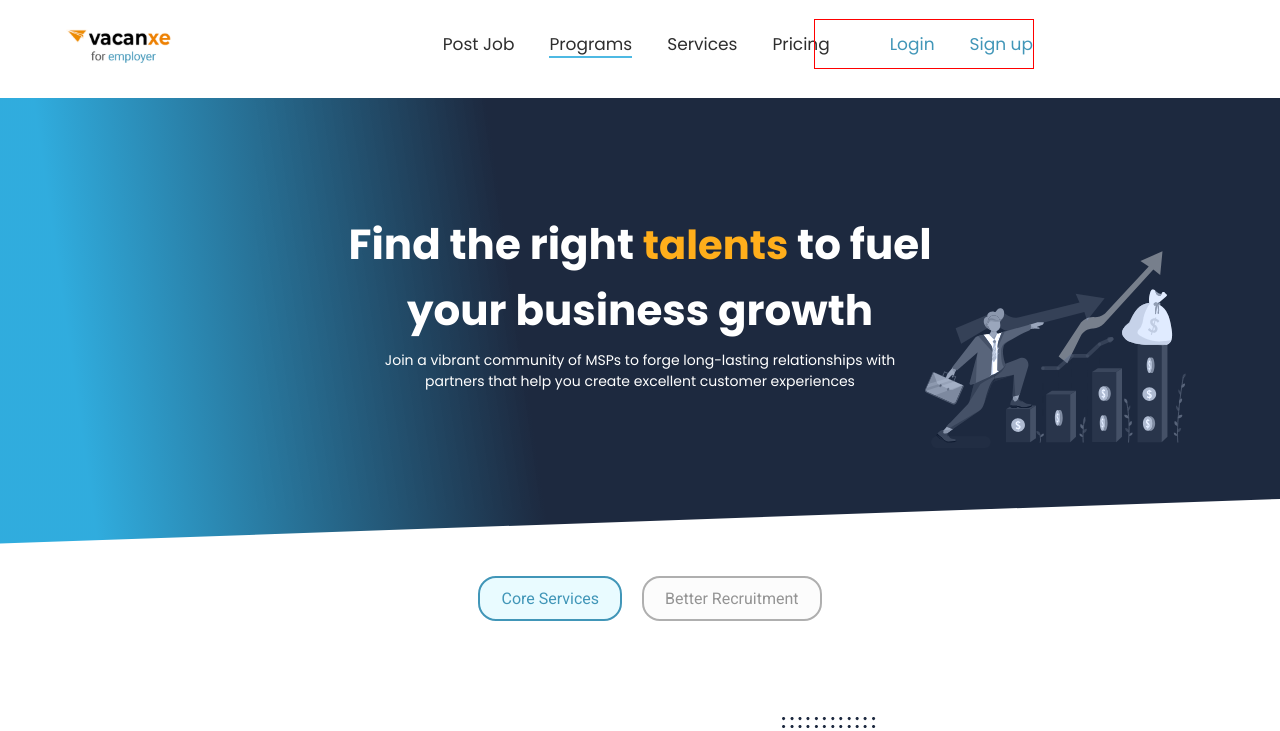
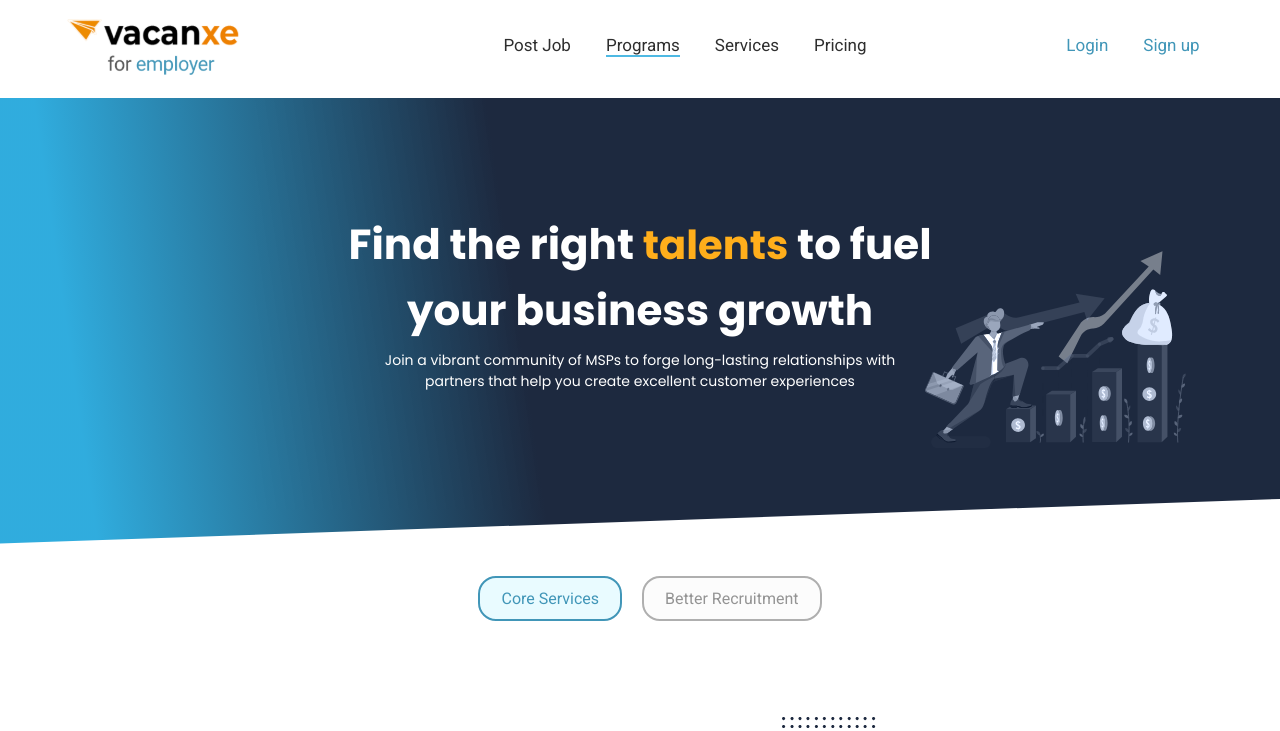
Before and after one commit to Farouk-Adedamola/Vacanxe, a React (Create React App) app: page / in a window 1280 px wide. Shown: the top 731 px of the page. Built offline with nearby package versions, Linux system fonts and the light colour scheme.

Commit message:
commit changes

```diff
--- a/src/Components/BuildSection/Build.module.css
+++ b/src/Components/BuildSection/Build.module.css
@@ -48,7 +48,7 @@ input {
   padding: 8px 14px;
   background: #ffffff;
   color: #909599;
-  border: transparent;
+  border: 1px solid #c8d0da;
   border-radius: 10px;
   margin-top: 4px;
   outline: transparent;
@@ -59,6 +59,8 @@ textarea {
   height: 120px;
   border-radius: 10px;
   border: none;
+  border: 1px solid #c8d0da;
+  outline: none;
 }
 
 .button {
--- a/src/Components/Footer/Footer.module.css
+++ b/src/Components/Footer/Footer.module.css
@@ -35,7 +35,6 @@ h4 {
 
 .first {
   margin: 0 auto;
-  width: 70vw;
 }
 
 .first p,
@@ -56,8 +55,8 @@ h4 {
 
 .container {
   display: flex;
-  width: 80vw;
   justify-content: space-between;
+  padding-right: 50px;
 }
 
 .first button {
@@ -67,9 +66,20 @@ h4 {
   border-radius: 10px;
 }
 
+@media screen and (max-width: 450px) {
+  .first,
+  .contacts {
+    width: 300px;
+  }
+
+  .container {
+    width: 80vw;
+    margin: 0 auto;
+  }
+}
+
 .contacts {
-  width: 70vw;
-  /* width: 50vw; */
+  /* width: 270px; */
   margin: 0 auto;
   padding-bottom: 5rem;
 }
--- a/src/Components/Main/Main.module.css
+++ b/src/Components/Main/Main.module.css
@@ -26,7 +26,6 @@
   font-family: "poppins";
   text-align: center;
   color: #fff;
-  /* font-size: 40px; */
 }
 
 .content h1 {
@@ -67,8 +66,7 @@
     top: 0.5rem;
     height: 446px;
   }
-  .section h1 {
-  }
+
   .content {
     width: 600px;
     padding: 70px 110px;
--- a/src/Components/Navigation/Nav.module.css
+++ b/src/Components/Navigation/Nav.module.css
@@ -48,7 +48,8 @@
 
 .article ul li a {
   text-decoration: none;
-  font-family: "poppins";
+  font-family: "roboto";
+  font-weight: 500;
   font-size: 18px;
 }
 
@@ -57,11 +58,12 @@
 }
 
 .secondLink {
+  /* justify-self: flex-end; */
   margin-top: -1rem;
   margin-left: -1rem;
 
   /* padding-left: 0; */
-  border: 1px solid red;
+  /* border: 1px solid red; */
 }
 
 .first {
@@ -70,6 +72,7 @@
 
 .second {
   font-family: "roboto";
+  font-weight: 700;
   color: #4196b8;
 }
 
@@ -78,8 +81,9 @@
     display: flex;
     justify-content: space-between;
     align-items: center;
-    padding: 0 50px 0 25px;
+    padding-left: 40px;
     height: 7vw;
+    padding-right: 10px;
   }
   .image {
     width: 200px;
@@ -95,8 +99,12 @@
     background: transparent;
     margin: 0;
     display: flex;
+    justify-content: space-around;
     flex-direction: row;
     align-items: baseline;
+    width: 70vw;
+    margin: 0;
+    padding: 0;
   }
 
   .article2 {
@@ -115,12 +123,6 @@
   .article ul li a {
     font-size: 14px;
   }
-  .firstLink {
-    justify-self: flex-start;
-  }
-  .secondLink {
-    justify-self: flex-end;
-  }
 }
 
 @media screen and (min-width: 800px) {
@@ -130,9 +132,6 @@
 }
 
 @media screen and (min-width: 1000px) {
-  .article {
-    /* width: 60vw; */
-  }
   .article ul li a {
     font-size: 15px;
   }
@@ -140,10 +139,8 @@
 
 @media screen and (min-width: 1200px) {
   .section {
-    padding: 0 97px 0 65px;
-  }
-  .article {
-    /* width: 65vw; */
+    padding-left: 65px;
+    padding-right: 10px;
   }
 
   .article ul li {
@@ -153,4 +150,9 @@
   .article ul li a {
     font-size: 17px;
   }
+
+  .image img {
+    width: 181px;
+    height: 60px;
+  }
 }
```
